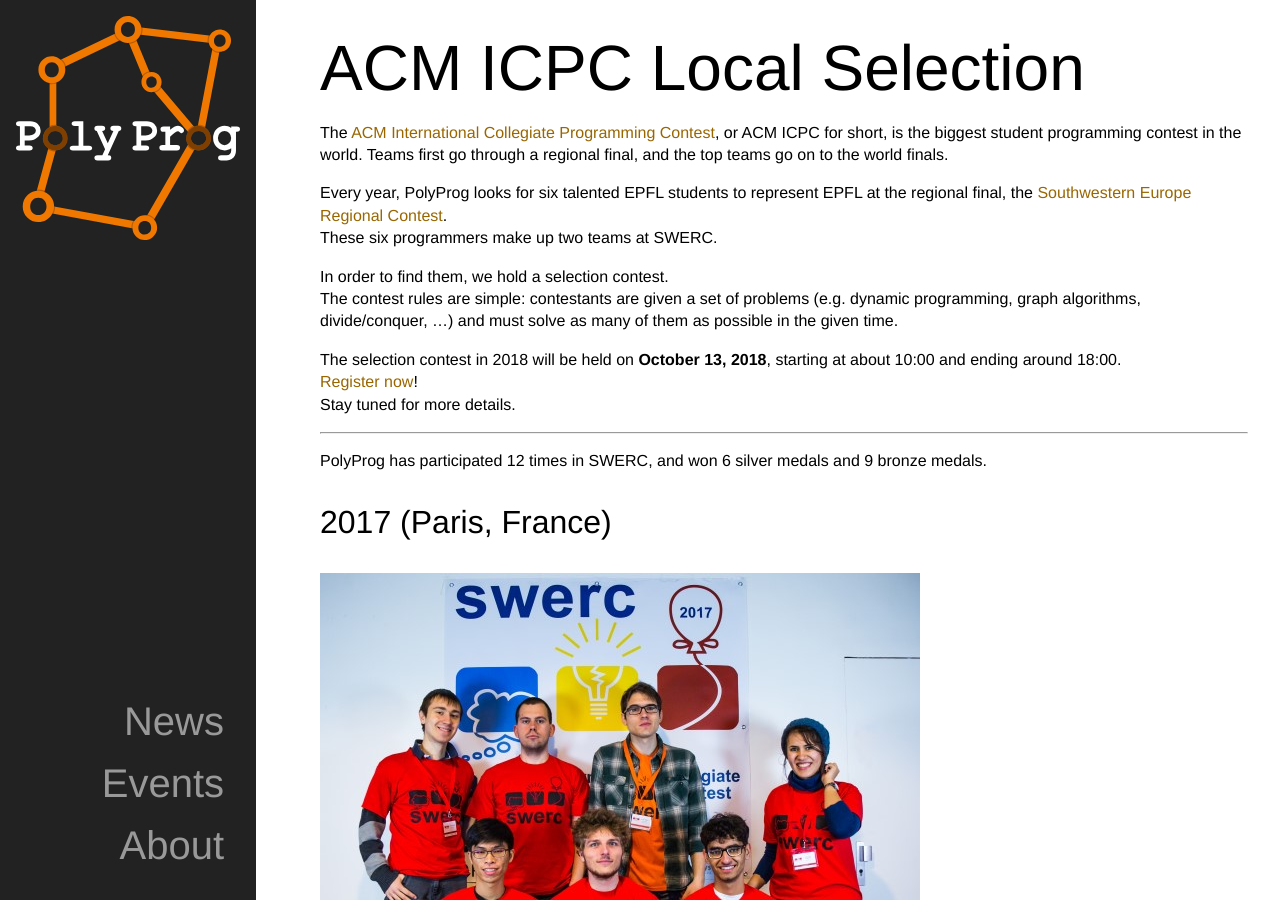
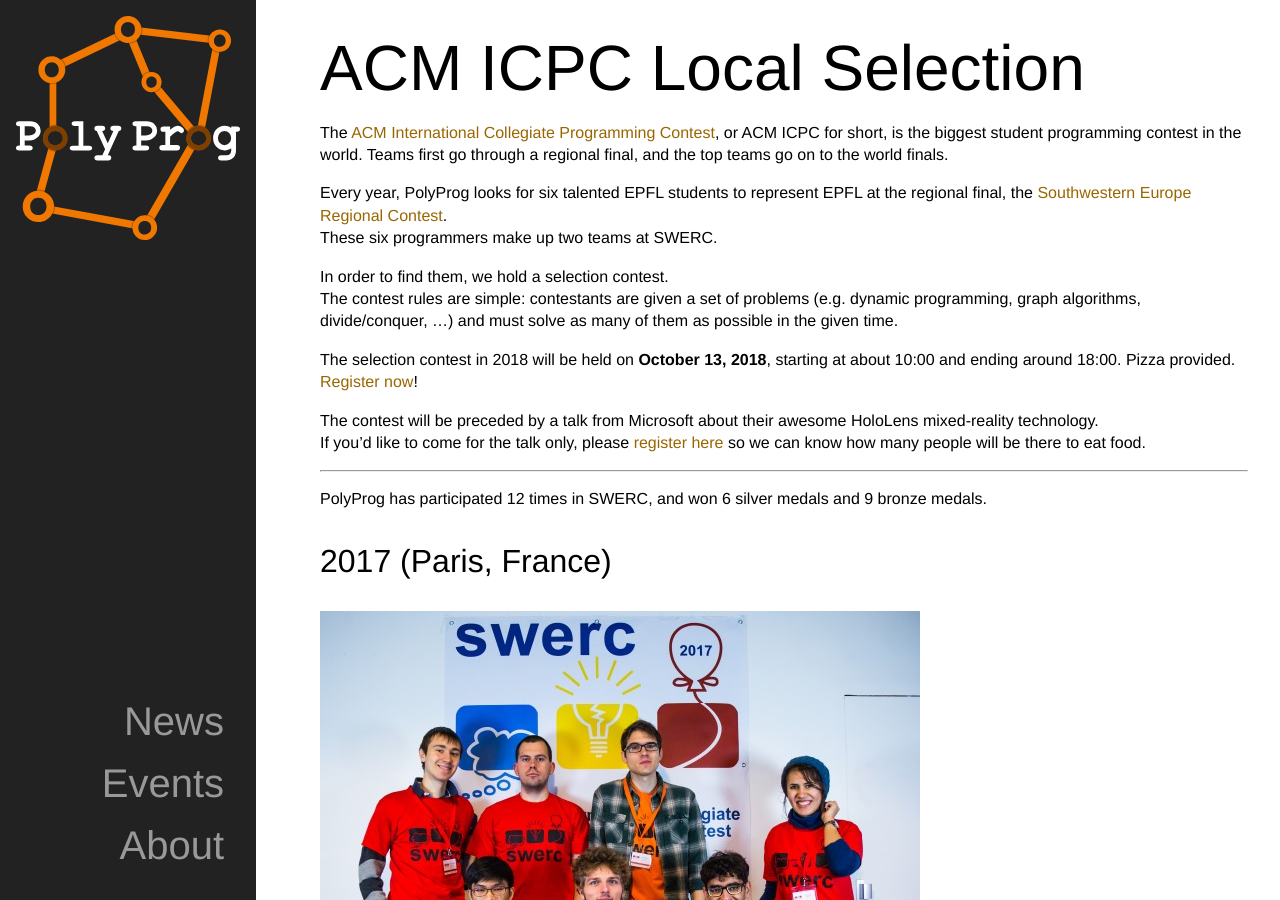
Before and after one commit to PolyProg/PolyProg.github.io, a Jekyll site: the page built from _events/swerc.md, in a window 1280 px wide and 900 px high. Built offline with Jekyll 4.4.1, drawn with Linux system fonts in a browser that asks for light colours.

Commit message:
Add link for talk-only to SWERC page.

```diff
--- a/_events/swerc.md
+++ b/_events/swerc.md
@@ -22,9 +22,11 @@
 The contest rules are simple: contestants are given a set of problems (e.g. dynamic programming, graph algorithms, divide/conquer, ...)
 and must solve as many of them as possible in the given time.
 
-The selection contest in 2018 will be held on **October 13, 2018**, starting at about 10:00 and ending around 18:00.
+The selection contest in 2018 will be held on **October 13, 2018**, starting at about 10:00 and ending around 18:00. Pizza provided.
 [Register now](https://go.epfl.ch/ssc2018)!
-Stay tuned for more details.
+
+The contest will be preceded by a talk from Microsoft about their awesome HoloLens mixed-reality technology.
+If you'd like to come for the talk only, please [register here](tinyurl.com/ybc6aqph) so we can know how many people will be there to eat food.
 
 ---
 
```
